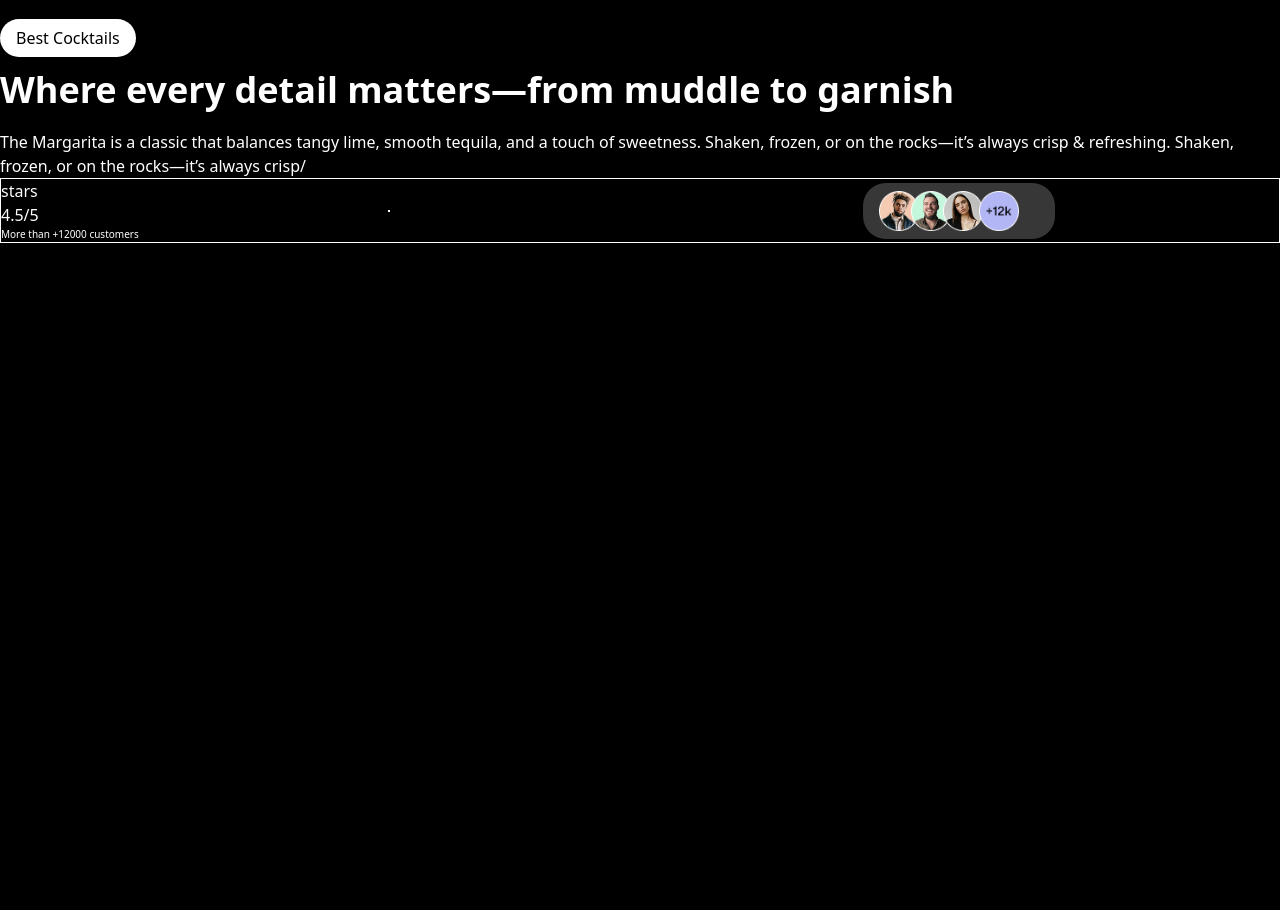
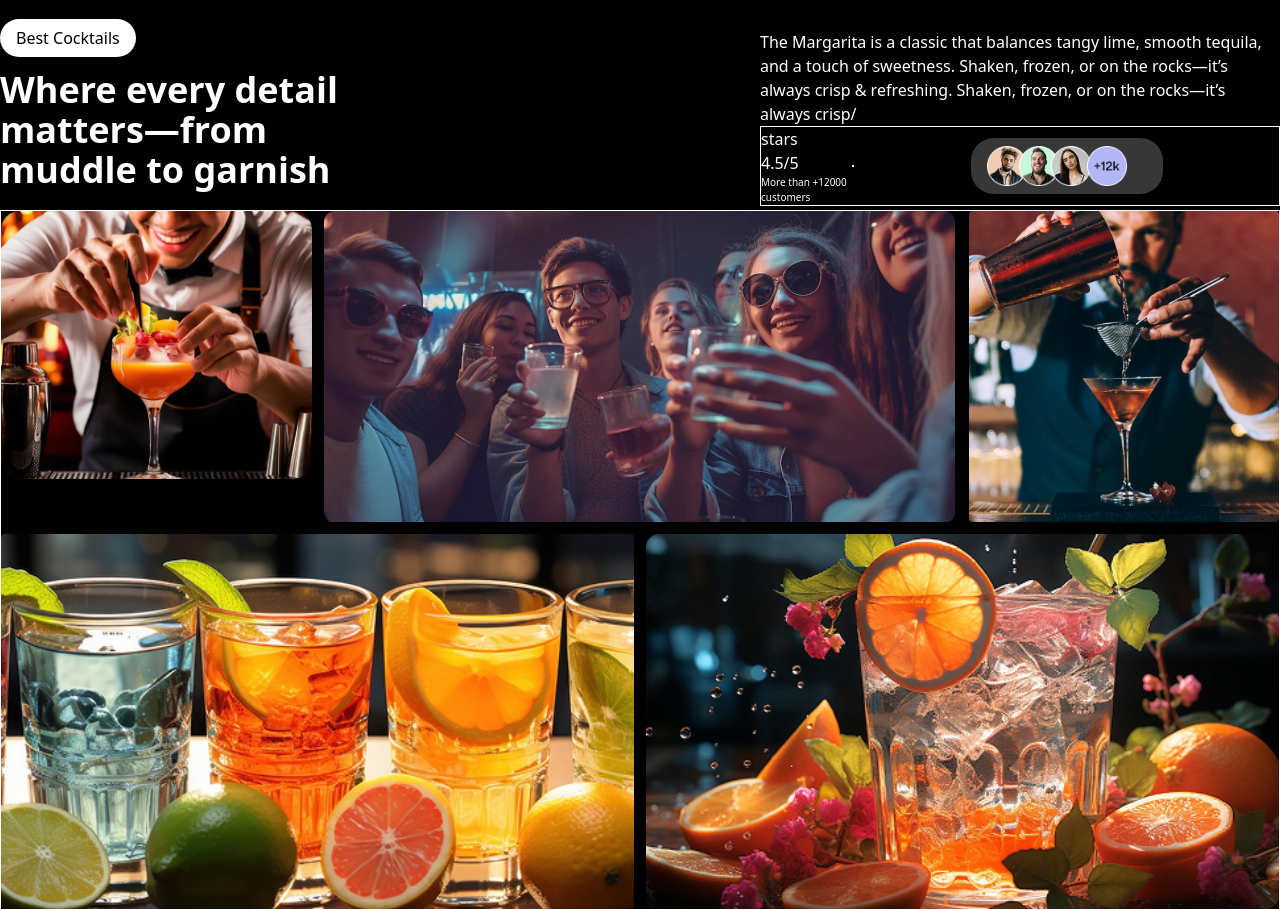
Before and after one commit to Derangula-Harish-Kumar/Cocktail-Website, a React (Vite) app: page / in a window 1280 px wide. Shown: the part 1180-2090 px from the top of the page. Before the commit the page ends 1423 px from the top, so only its background shows below. Built offline with nearby package versions, Linux system fonts and the light colour scheme; a web font is replaced by a local one.

Commit message:
image galery added

```diff
--- a/src/App.jsx
+++ b/src/App.jsx
@@ -4,6 +4,7 @@ import Navbar from './components/Navbar'
 import MocktailList from './components/MocktailList'
 import AboutSection from './components/AboutSection'
 import Herosection1 from './components/Herosection1'
+import Images from './components/Images'
 
 // import ScrollVideo from './components/ScrollVideo'
 
@@ -16,6 +17,7 @@ const App = () => {
       <Herosection1/>
      <MocktailList/>
      <AboutSection/>
+     <Images/>
     </>
   )
 }
--- a/src/components/AboutSection.jsx
+++ b/src/components/AboutSection.jsx
@@ -2,13 +2,13 @@ import React from 'react'
 
 const AboutSection = () => {
   return (
-    <div>
-      <div>
+    <div className='md:flex justify-between items-center'>
+      <div className='md:w-100'>
         <span className='bg-white text-black rounded-3xl px-4 py-2'>Best Cocktails</span>
         <p className='font-bold text-4xl my-5'>Where every detail matters—from muddle to garnish</p>
       </div>
 
-      <div>
+      <div className='md:w-130'>
           <p>The Margarita is a classic that balances tangy lime, smooth tequila, and a touch of sweetness. Shaken, frozen, or on the rocks—it’s always crisp & refreshing. Shaken, frozen, or on the rocks—it’s always crisp/</p>
           <div className='flex justify-between items-center   border'>
               <div className='w-[w-50vw]'>
--- /dev/null
+++ b/src/components/Images.jsx
@@ -0,0 +1,17 @@
+import React from 'react'
+
+const Images = () => {
+  return (
+    <div className='border w-screen'>
+      <div className='h-auto grid grid-cols-1 md:grid-cols-4 grid-flow-dense  gap-3'>
+        <img src="public\images\abt1.png" alt=""    className='col-span-1 object-cover w-full rounded'/>
+        <img src="public\images\abt2.png" alt=""    className='col-span-2 object-cover h-full rounded' />
+        <img src="public\images\abt3.png" alt=""    className='col-span-2 object-cover h-full rounded' />
+        <img src="public\images\abt4.png" alt=""    className='col-span-2 object-cover w-full rounded' />
+        <img src="public\images\abt5.png" alt=""    className='col-span-1 object-cover w-full rounded' />
+      </div>
+    </div>
+  )
+}
+
+export default Images
```
